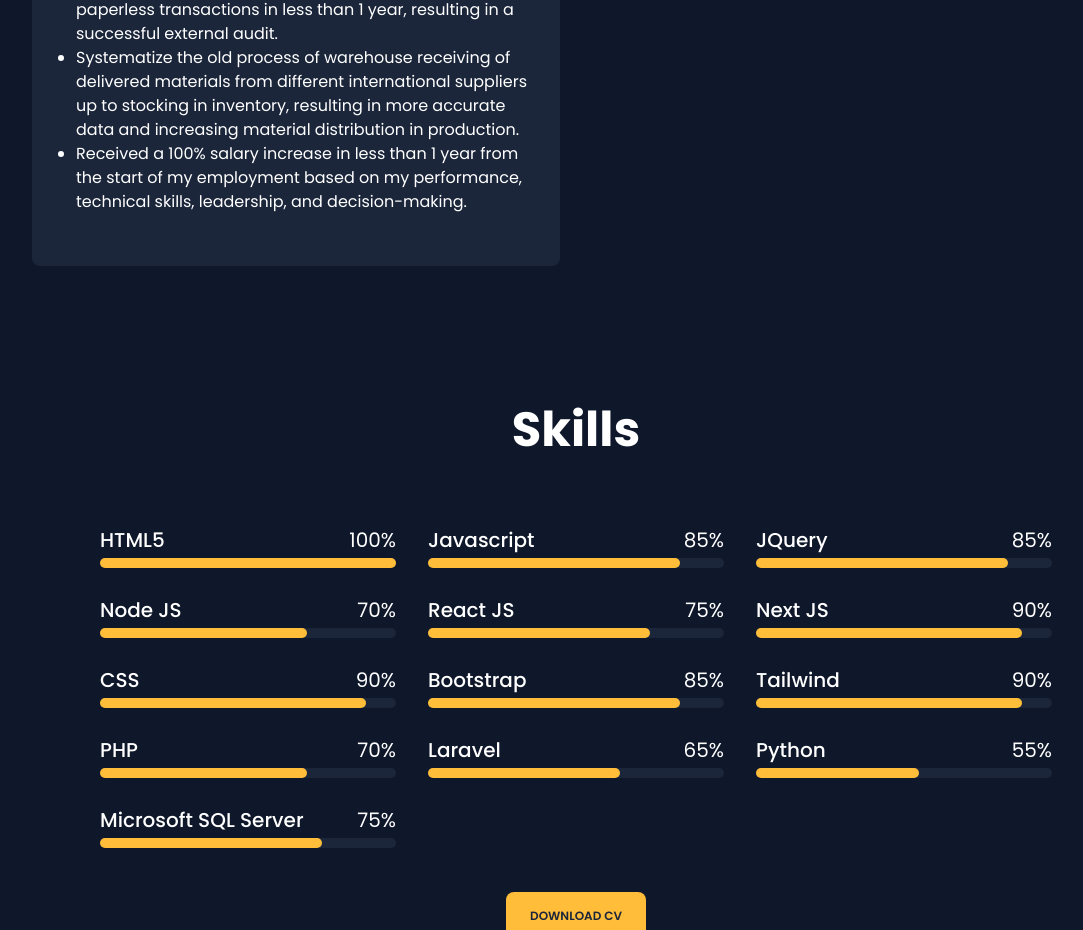
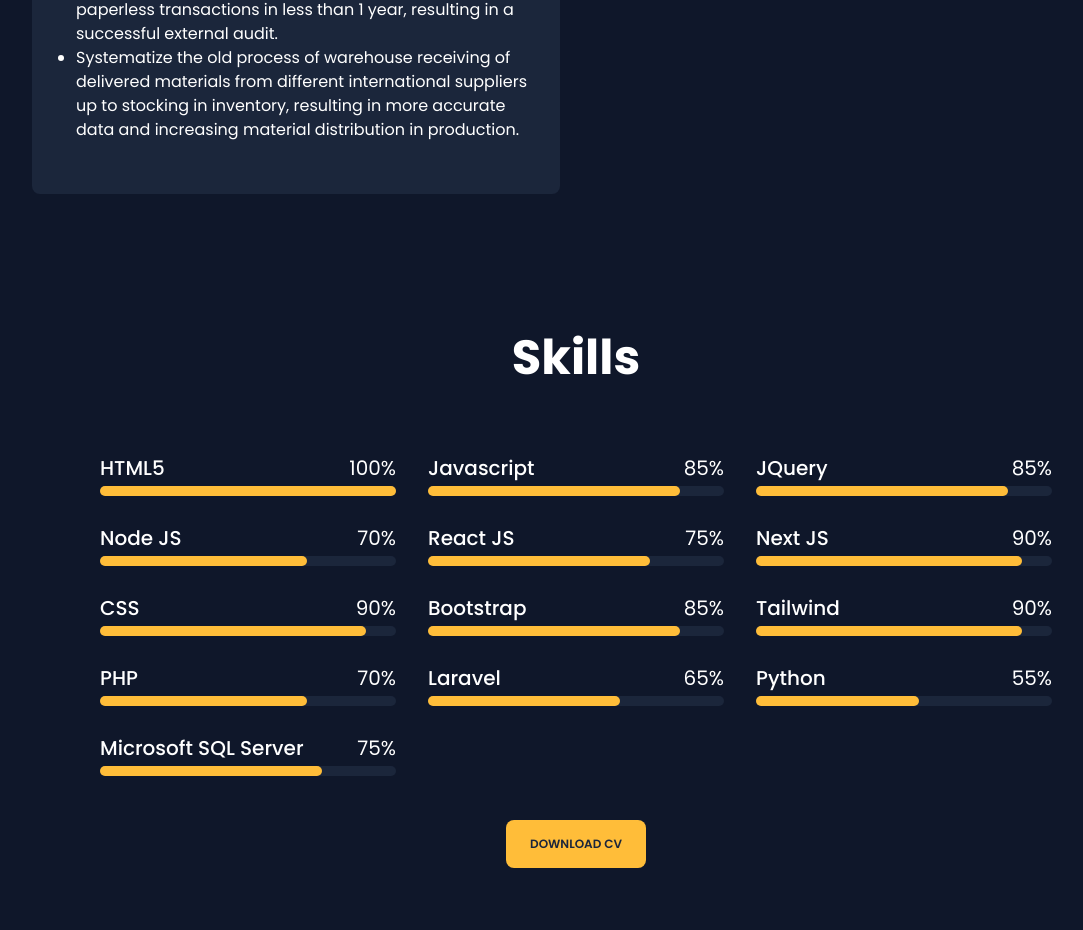
Before and after one commit to IKENN007/web-portfolio, a Next.js app: page / in a window 1280 px wide. Shown: the part 2590-3520 px from the top of the page, without its empty margins (64-1147 px from the left). Built offline with nearby package versions, Linux system fonts and the light colour scheme.

Commit message:
Update Experience.jsx

```diff
--- a/app/components/landing-components/Experience.jsx
+++ b/app/components/landing-components/Experience.jsx
@@ -53,10 +53,10 @@
                 international suppliers up to stocking in inventory, resulting in more accurate data and increasing
                 material distribution in production.`
             },
-            {
-                ach: `Received a 100% salary increase in less than 1 year from the start of my employment based on
-                my performance, technical skills, leadership, and decision-making.`
-            },
+            // {
+            //     ach: `Received a 100% salary increase in less than 1 year from the start of my employment based on
+            //     my performance, technical skills, leadership, and decision-making.`
+            // },
         ]
     },
     {
```
